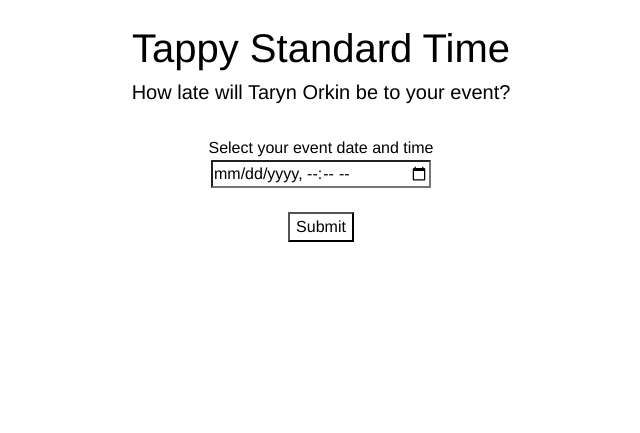
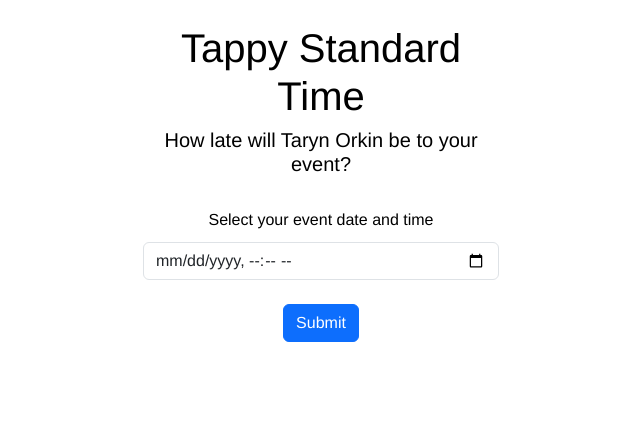
Before and after one commit to Quiza12/TappyStandardTime, a plain HTML site: page index.html in a window 1280 px wide. Shown: the whole page, without its empty margins (319-959 px from the left). Drawn offline with nearby package versions, Linux system fonts and the light colour scheme.

Commit message:
Formatting fixes.

```diff
--- a/index.html
+++ b/index.html
@@ -18,23 +18,25 @@
 <body>
   <div class="container text-center">
     <div class="row">
-      <div class="col">
-      <br />
+      <div class="col-md-4"></div>
+      <div class="col-md-4">
+        <br />
         <h1>Tappy Standard Time</h1>
         <h5>How late will Taryn Orkin be to your event?</h5>
         <br/>
         <form id="datetimeForm">
-          <label for="datetime">Select your event date and time</label>
+          <label for="datetime" style="margin-bottom: 10px;">Select your event date and time</label>
           <br/>
-          <input type="datetime-local" id="datetime" name="datetime">
-          <br/><br/>
-          <input type="submit" value="Submit">
+          <input class="form-control" type="datetime-local" id="datetime" name="datetime">
+          <br/>
+          <button type="submit" class="btn btn-primary">Submit</button>
         </form>
         <br/><br/><br/>
         <div>
           <p id="results"></p>
         </div>
       </div>
+      <div class="col-md-4"></div>
     </div>
   </div>
 
--- a/scripts.js
+++ b/scripts.js
@@ -1,3 +1,4 @@
+// document.querySelector("#datetime").valueAsDate = new Date();
 var minutesLate;
 var eventDateTime;
 var reason;
```
